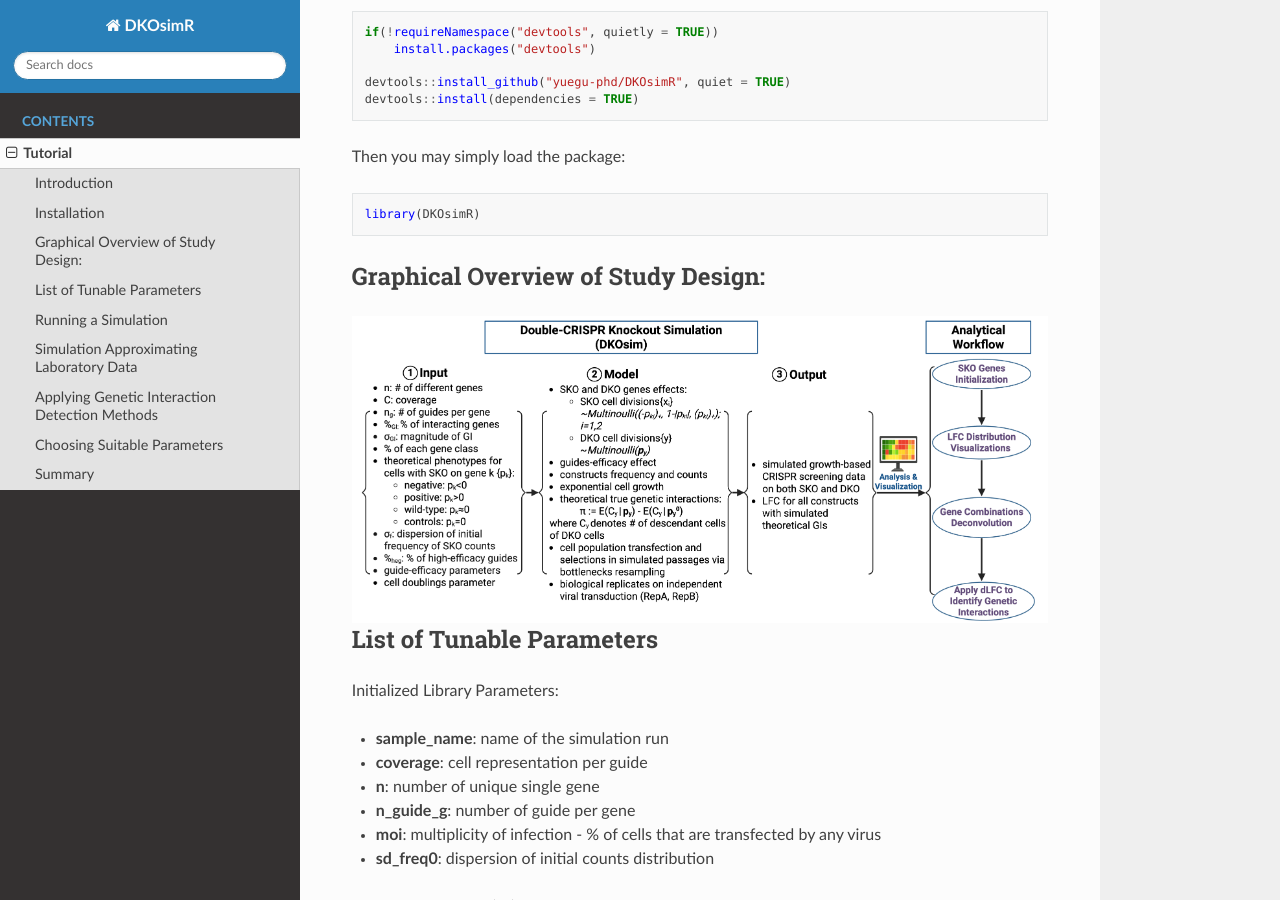
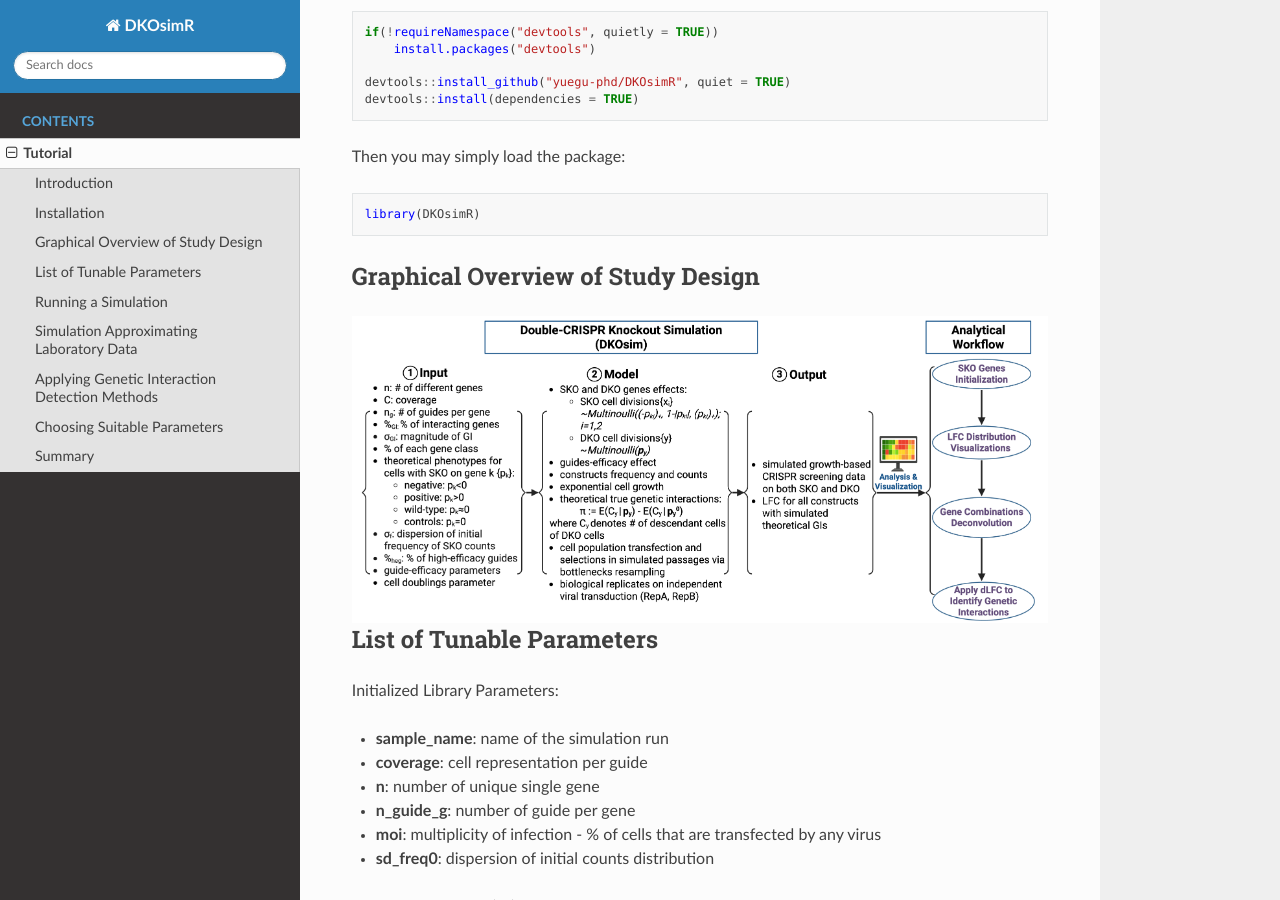
Before and after one commit to yuegu-phd/DKOsimR-tutorial, a Sphinx documentation site: the page built from docs/source/tutorial.rst, in a window 1280 px wide and 900 px high, scrolled down 669 px. Built offline with Sphinx 7.4.7 and the Read the Docs theme 3.1.0, drawn with Linux system fonts in a browser that asks for light colours.

```diff
--- a/docs/source/tutorial.rst
+++ b/docs/source/tutorial.rst
@@ -40,7 +40,7 @@ Then you may simply load the package:
    library(DKOsimR)
 
 
-Graphical Overview of Study Design:
+Graphical Overview of Study Design
 ----------------------------------
 .. image:: images/Fig3.png
    :width: 700px
```
